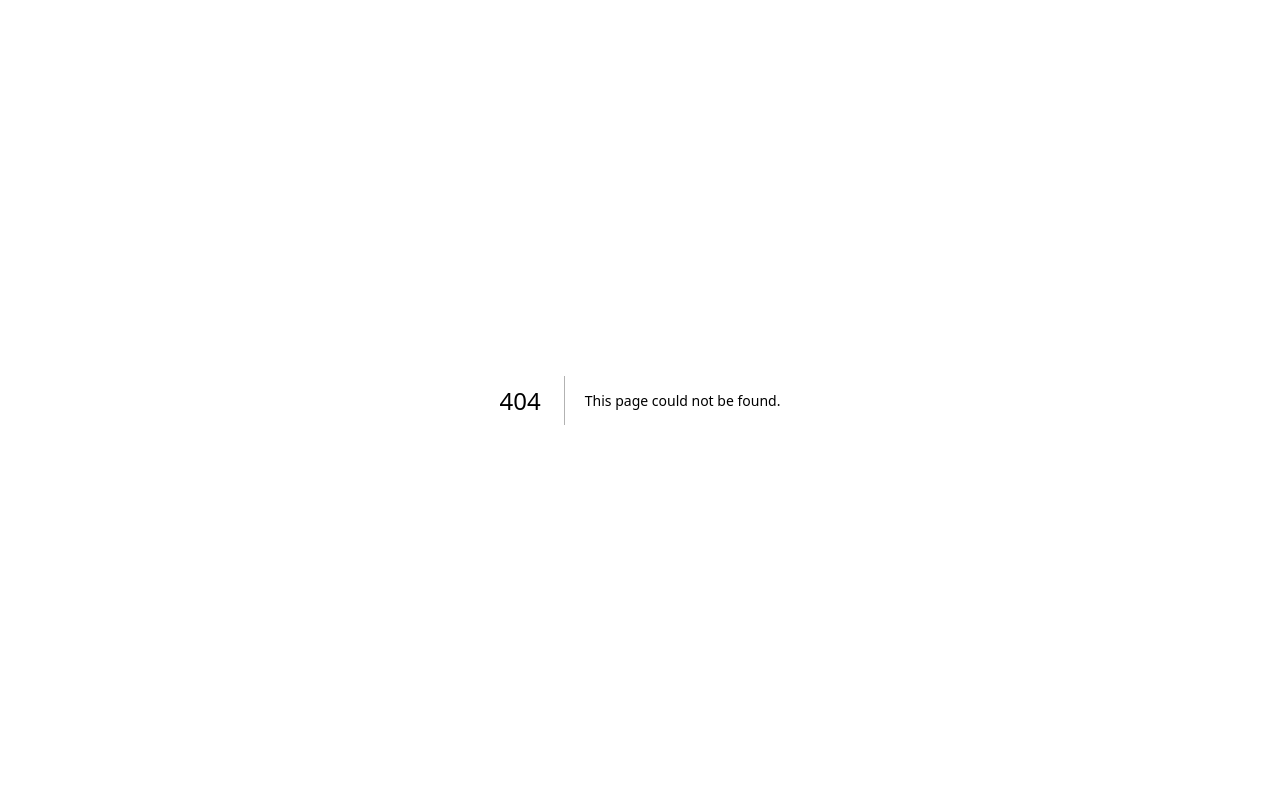
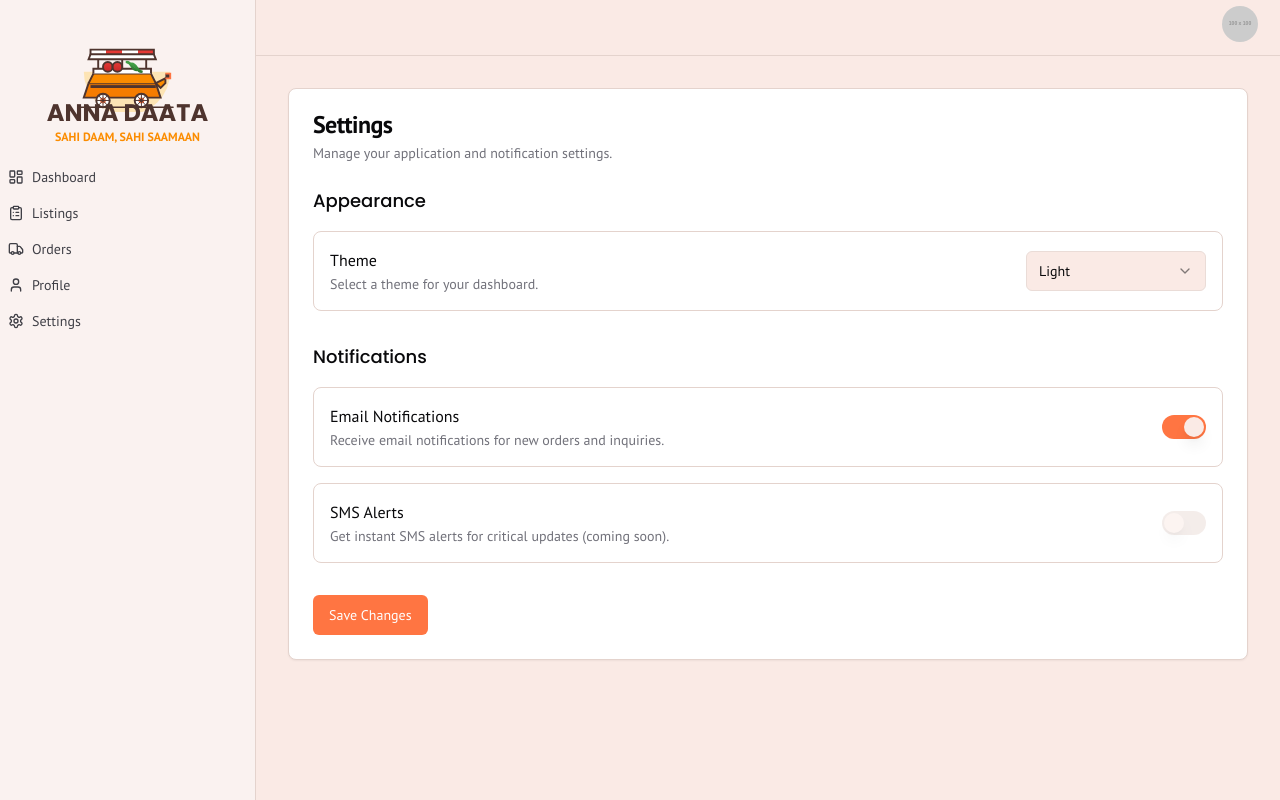
Before and after one commit to KiranRathod4/Anna-daata, a Next.js app: page /supplier/settings in a window 1280 px wide. Before the commit this address had no page. Built offline with nearby package versions, Linux system fonts and the light colour scheme.

Commit message:
its showing page under devolepoment in setting tab

```diff
--- a/src/app/supplier/layout.tsx
+++ b/src/app/supplier/layout.tsx
@@ -1,5 +1,5 @@
 import { SidebarProvider, Sidebar, SidebarMenu, SidebarMenuItem, SidebarMenuButton, SidebarInset, SidebarTrigger, SidebarHeader, SidebarContent, useSidebar } from '@/components/ui/sidebar';
-import { LayoutDashboard, ClipboardList, Truck, User } from 'lucide-react';
+import { LayoutDashboard, ClipboardList, Truck, User, Settings } from 'lucide-react';
 import { Logo } from '@/components/logo';
 import { UserNav } from '@/components/user-nav';
 import { DashboardHeader } from '@/components/dashboard-header';
@@ -10,6 +10,7 @@ const navItems = [
   { href: "/supplier/listings", icon: ClipboardList, label: "Listings" },
   { href: "/supplier/orders", icon: Truck, label: "Orders" },
   { href: "/supplier/profile", icon: User, label: "Profile" },
+  { href: "/supplier/settings", icon: Settings, label: "Settings" },
 ];
 
 export default function SupplierLayout({
--- /dev/null
+++ b/src/app/supplier/settings/page.tsx
@@ -0,0 +1,90 @@
+
+"use client";
+
+import { useState } from 'react';
+import { Button } from "@/components/ui/button";
+import { Card, CardContent, CardDescription, CardHeader, CardTitle } from "@/components/ui/card";
+import { Label } from "@/components/ui/label";
+import { Switch } from "@/components/ui/switch";
+import { useToast } from "@/hooks/use-toast";
+import { Select, SelectContent, SelectItem, SelectTrigger, SelectValue } from '@/components/ui/select';
+
+export default function SupplierSettingsPage() {
+  const { toast } = useToast();
+
+  const [emailNotifications, setEmailNotifications] = useState(true);
+  const [smsAlerts, setSmsAlerts] = useState(false);
+  const [theme, setTheme] = useState("light");
+
+  const handleSaveChanges = () => {
+    toast({
+      title: "Settings Saved",
+      description: "Your new settings have been applied.",
+    });
+  };
+
+  return (
+    <Card>
+      <CardHeader>
+        <CardTitle>Settings</CardTitle>
+        <CardDescription>Manage your application and notification settings.</CardDescription>
+      </CardHeader>
+      <CardContent className="space-y-8">
+        <div className="space-y-4">
+            <h3 className="text-lg font-medium font-headline">Appearance</h3>
+            <div className="flex items-center justify-between rounded-lg border p-4">
+                 <div className="space-y-0.5">
+                    <Label htmlFor="theme" className="text-base">Theme</Label>
+                    <p className="text-sm text-muted-foreground">
+                        Select a theme for your dashboard.
+                    </p>
+                </div>
+                 <Select value={theme} onValueChange={setTheme}>
+                    <SelectTrigger className="w-[180px]">
+                        <SelectValue placeholder="Select theme" />
+                    </SelectTrigger>
+                    <SelectContent>
+                        <SelectItem value="light">Light</SelectItem>
+                        <SelectItem value="dark">Dark</SelectItem>
+                        <SelectItem value="system">System</SelectItem>
+                    </SelectContent>
+                </Select>
+            </div>
+        </div>
+
+        <div className="space-y-4">
+          <h3 className="text-lg font-medium font-headline">Notifications</h3>
+           <div className="flex items-center justify-between rounded-lg border p-4">
+                <div className="space-y-0.5">
+                    <Label htmlFor="email-notifications" className="text-base">Email Notifications</Label>
+                    <p className="text-sm text-muted-foreground">
+                        Receive email notifications for new orders and inquiries.
+                    </p>
+                </div>
+                <Switch
+                    id="email-notifications"
+                    checked={emailNotifications}
+                    onCheckedChange={setEmailNotifications}
+                />
+            </div>
+             <div className="flex items-center justify-between rounded-lg border p-4">
+                <div className="space-y-0.5">
+                    <Label htmlFor="sms-alerts" className="text-base">SMS Alerts</Label>
+                    <p className="text-sm text-muted-foreground">
+                        Get instant SMS alerts for critical updates (coming soon).
+                    </p>
+                </div>
+                <Switch
+                    id="sms-alerts"
+                    checked={smsAlerts}
+                    onCheckedChange={setSmsAlerts}
+                    disabled
+                />
+            </div>
+        </div>
+
+        <Button onClick={handleSaveChanges}>Save Changes</Button>
+      </CardContent>
+    </Card>
+  );
+}
--- a/src/app/vendor/layout.tsx
+++ b/src/app/vendor/layout.tsx
@@ -1,5 +1,5 @@
 import { SidebarProvider, Sidebar, SidebarMenu, SidebarMenuItem, SidebarMenuButton, SidebarInset, SidebarTrigger, SidebarHeader, SidebarContent } from '@/components/ui/sidebar';
-import { LayoutDashboard, ShoppingBasket, Package, User, ClipboardList } from 'lucide-react';
+import { LayoutDashboard, ShoppingBasket, Package, User, ClipboardList, Settings } from 'lucide-react';
 import { Logo } from '@/components/logo';
 import { UserNav } from '@/components/user-nav';
 import { DashboardHeader } from '@/components/dashboard-header';
@@ -13,6 +13,7 @@ const navItems = [
   { href: "/vendor/orders", icon: Package, label: "My Orders" },
   { href: "/vendor/reorder", icon: ClipboardList, label: "Reorder" },
   { href: "/vendor/profile", icon: User, label: "Profile" },
+  { href: "/vendor/settings", icon: Settings, label: "Settings" },
 ];
 
 export default function VendorLayout({
--- /dev/null
+++ b/src/app/vendor/settings/page.tsx
@@ -0,0 +1,90 @@
+
+"use client";
+
+import { useState } from 'react';
+import { Button } from "@/components/ui/button";
+import { Card, CardContent, CardDescription, CardHeader, CardTitle } from "@/components/ui/card";
+import { Label } from "@/components/ui/label";
+import { Switch } from "@/components/ui/switch";
+import { useToast } from "@/hooks/use-toast";
+import { Select, SelectContent, SelectItem, SelectTrigger, SelectValue } from '@/components/ui/select';
+
+export default function VendorSettingsPage() {
+  const { toast } = useToast();
+
+  const [emailNotifications, setEmailNotifications] = useState(true);
+  const [smsAlerts, setSmsAlerts] = useState(false);
+  const [theme, setTheme] = useState("light");
+
+  const handleSaveChanges = () => {
+    toast({
+      title: "Settings Saved",
+      description: "Your new settings have been applied.",
+    });
+  };
+
+  return (
+    <Card>
+      <CardHeader>
+        <CardTitle>Settings</CardTitle>
+        <CardDescription>Manage your application and notification settings.</CardDescription>
+      </CardHeader>
+      <CardContent className="space-y-8">
+        <div className="space-y-4">
+            <h3 className="text-lg font-medium font-headline">Appearance</h3>
+            <div className="flex items-center justify-between rounded-lg border p-4">
+                 <div className="space-y-0.5">
+                    <Label htmlFor="theme" className="text-base">Theme</Label>
+                    <p className="text-sm text-muted-foreground">
+                        Select a theme for your dashboard.
+                    </p>
+                </div>
+                 <Select value={theme} onValueChange={setTheme}>
+                    <SelectTrigger className="w-[180px]">
+                        <SelectValue placeholder="Select theme" />
+                    </SelectTrigger>
+                    <SelectContent>
+                        <SelectItem value="light">Light</SelectItem>
+                        <SelectItem value="dark">Dark</SelectItem>
+                        <SelectItem value="system">System</SelectItem>
+                    </SelectContent>
+                </Select>
+            </div>
+        </div>
+
+        <div className="space-y-4">
+          <h3 className="text-lg font-medium font-headline">Notifications</h3>
+           <div className="flex items-center justify-between rounded-lg border p-4">
+                <div className="space-y-0.5">
+                    <Label htmlFor="email-notifications" className="text-base">Email Notifications</Label>
+                    <p className="text-sm text-muted-foreground">
+                        Receive email notifications for deal alerts and order updates.
+                    </p>
+                </div>
+                <Switch
+                    id="email-notifications"
+                    checked={emailNotifications}
+                    onCheckedChange={setEmailNotifications}
+                />
+            </div>
+             <div className="flex items-center justify-between rounded-lg border p-4">
+                <div className="space-y-0.5">
+                    <Label htmlFor="sms-alerts" className="text-base">SMS Alerts</Label>
+                    <p className="text-sm text-muted-foreground">
+                        Get instant SMS alerts for critical updates (coming soon).
+                    </p>
+                </div>
+                <Switch
+                    id="sms-alerts"
+                    checked={smsAlerts}
+                    onCheckedChange={setSmsAlerts}
+                    disabled
+                />
+            </div>
+        </div>
+
+        <Button onClick={handleSaveChanges}>Save Changes</Button>
+      </CardContent>
+    </Card>
+  );
+}
--- a/src/components/user-nav.tsx
+++ b/src/components/user-nav.tsx
@@ -1,3 +1,4 @@
+
 "use client";
 
 import { Avatar, AvatarFallback, AvatarImage } from "@/components/ui/avatar";
@@ -24,6 +25,7 @@ export function UserNav() {
 
   const isVendor = pathname.startsWith('/vendor');
   const profilePath = isVendor ? '/vendor/profile' : '/supplier/profile';
+  const settingsPath = isVendor ? '/vendor/settings' : '/supplier/settings';
 
   const userName = isVendor ? "Priya Sharma" : "Ravi Kumar";
   const userEmail = isVendor ? "priya@example.com" : "ravi@example.com";
@@ -45,13 +47,6 @@ export function UserNav() {
       });
     }
   };
-
-  const handleSettingsClick = () => {
-    toast({
-      title: "Coming Soon!",
-      description: "The settings page is currently under development.",
-    });
-  }
 
   return (
     <DropdownMenu>
@@ -75,7 +70,7 @@ export function UserNav() {
         <DropdownMenuSeparator />
         <DropdownMenuGroup>
           <DropdownMenuItem onClick={() => router.push(profilePath)}>Profile</DropdownMenuItem>
-          <DropdownMenuItem onClick={handleSettingsClick}>Settings</DropdownMenuItem>
+          <DropdownMenuItem onClick={() => router.push(settingsPath)}>Settings</DropdownMenuItem>
         </DropdownMenuGroup>
         <DropdownMenuSeparator />
         <DropdownMenuItem onClick={handleLogout}>
```
